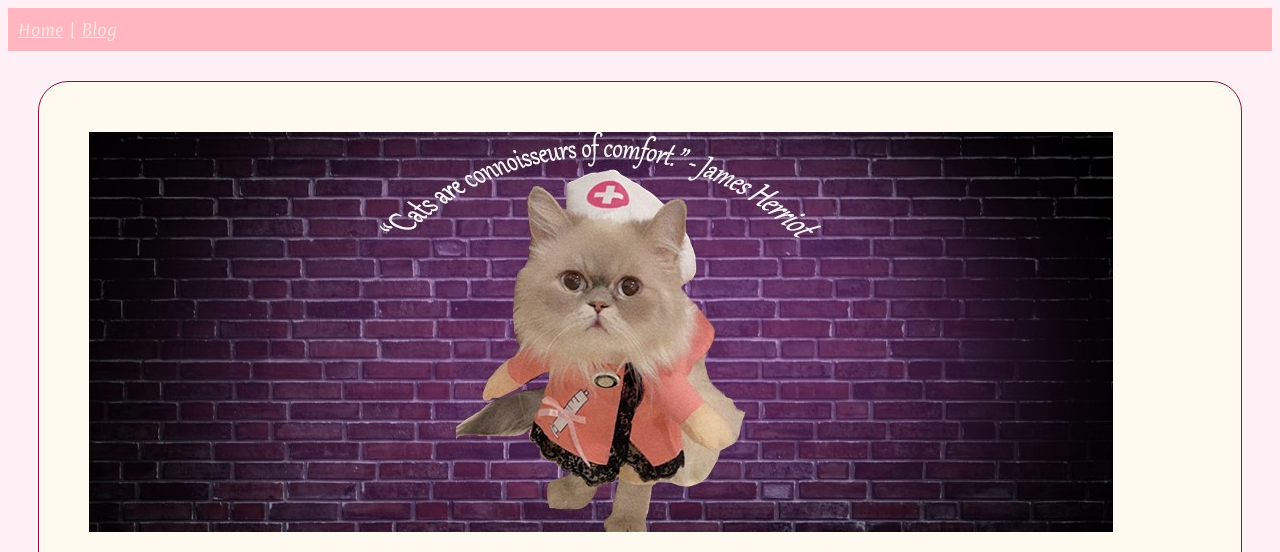
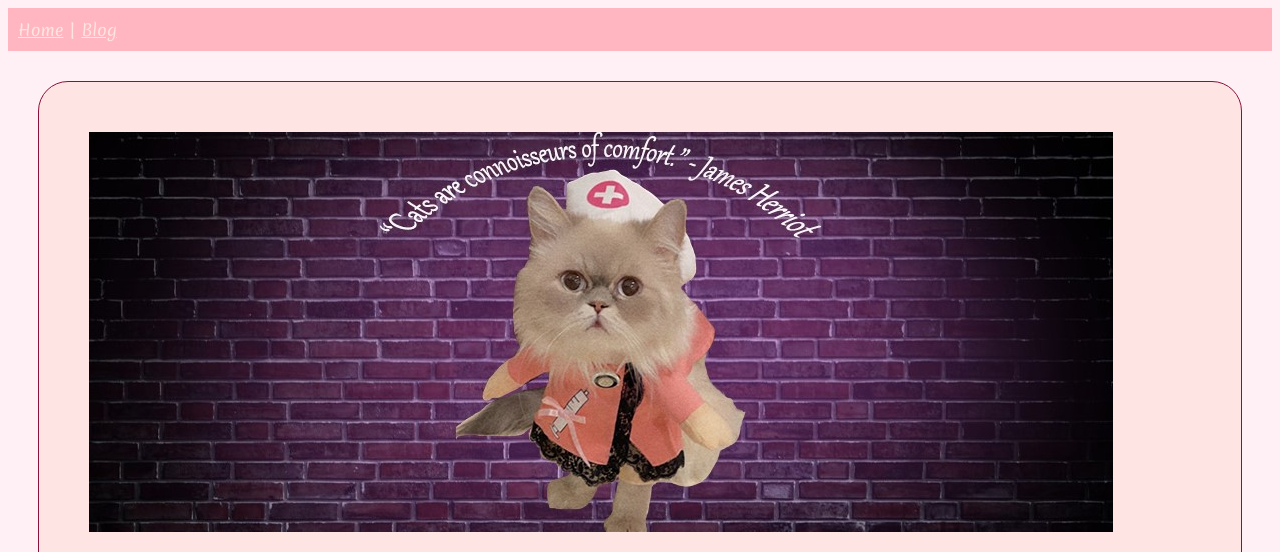
Before and after one commit to itgirls2021/rfalrowi, a plain HTML site: page index.html in a window 1280 px wide. Shown: the top 552 px of the page. Drawn offline with Linux system fonts and the light colour scheme.

Commit message:
Add files via upload

```diff
--- a/styles.css
+++ b/styles.css
@@ -21,6 +21,6 @@ div {
     border: 1px solid rgb(138, 18, 58);
     margin: 30px;
     padding: 50px;
-    background-color: floralwhite;
+    background-color: rgb(255, 228, 228);
     border-radius: 30px;
 }
```
